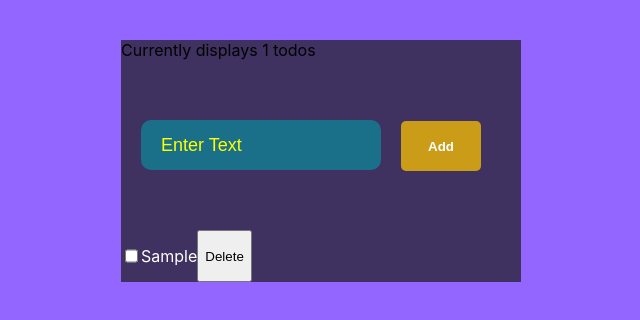
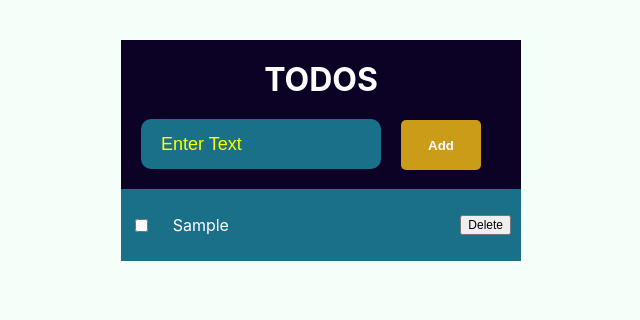
Before and after one commit to MadsAkselsen/todo-frontend, a React (Create React App) app: page / in a window 1280 px wide. Both pictures are taken after typing "Sample" into the empty fields and a click on the button "Add". Shown: the top 320 px of the page, without its empty margins (319-959 px from the left). Built offline with nearby package versions, Linux system fonts and the light colour scheme; no server answers.

Commit message:
added styling

```diff
--- a/src/App.css
+++ b/src/App.css
@@ -1,11 +1,18 @@
 body {
-  background-color: #9266ff;
+  background-color: hsl(142, 100%, 98%);
 }
 
 .App {
   background-color: #3f3160;
   width: 400px;
   margin: 40px auto;
+}
+
+h1 {
+  text-align: center;
+  margin: 0px;
+  padding: 20px 10px 0px 10px;
+  color: white;
 }
 
 #to-do-form input {
--- a/src/App.js
+++ b/src/App.js
@@ -42,14 +42,18 @@ function App() {
 
   return (
     <div className="App">
-      <p>Currently displays {todos.length} todos</p>
+      <div style={{ backgroundColor: "rgb(11, 2, 37)" }}>
+        <h1>TODOS</h1>
         <Form addNewTodo={addNewTodo} />
+      </div>
+      <div style={{ backgroundColor: "rgb(27, 112, 137)", padding: "10px" }}>
         <ListItems
           todos={todos}
           toggleComplete={toggleComplete}
           deleteTodo={deleteTodo}
         />
       </div>
+    </div>
   );
 }
 
--- a/src/Form.js
+++ b/src/Form.js
@@ -31,7 +31,7 @@ function Form({ addNewTodo }) {
   };
 
   return (
-    <div className="App">
+    <div>
       <form onSubmit={handleSubmit} id="to-do-form">
         <input
           type="text"
--- a/src/ListItem.js
+++ b/src/ListItem.js
@@ -2,17 +2,33 @@ import React from "react";
 
 function ListItem({ todo, toggleComplete, deleteTodo }) {
   return (
-    <div key={todo.id} style={{ display: "flex" }}>
-      <input type="checkbox" onClick={() => toggleComplete(todo.id)}></input>
+    <div
+      style={{
+        display: "flex",
+        justifyContent: "space-between",
+        alignItems: "center",
+      }}
+    >
+      <input
+        checked={todo.complete ? true : false}
+        type="checkbox"
+        onClick={() => toggleComplete(todo.id)}
+      ></input>
       <p
         style={{
+          width: "70%",
           color: "white",
           textDecoration: todo.complete ? "line-through" : null,
         }}
       >
         {todo.title}
       </p>
-      <button onClick={() => deleteTodo(todo.id)}>Delete</button>
+      <button
+        onClick={() => deleteTodo(todo.id)}
+        style={{ height: "20px", fontSize: "12px" }}
+      >
+        Delete
+      </button>
     </div>
   );
 }
```
Also changed, not shown: src/ListItem.css (added). Lines whose indentation alone changed are shown as unchanged.
